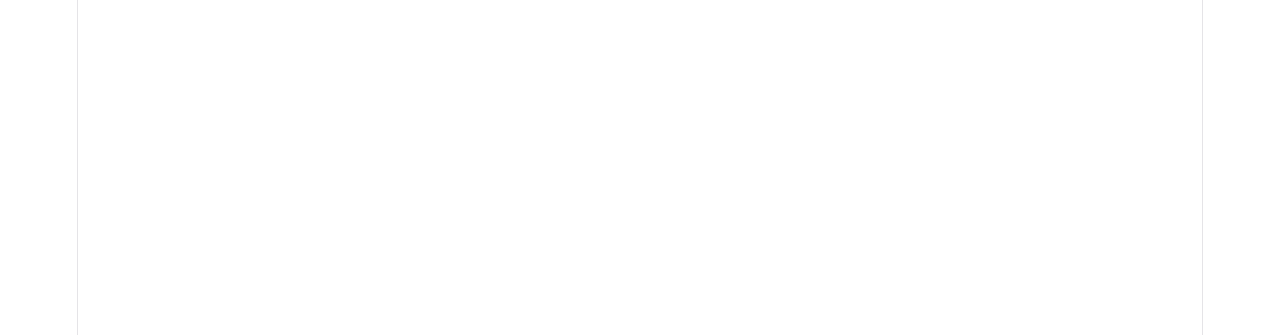
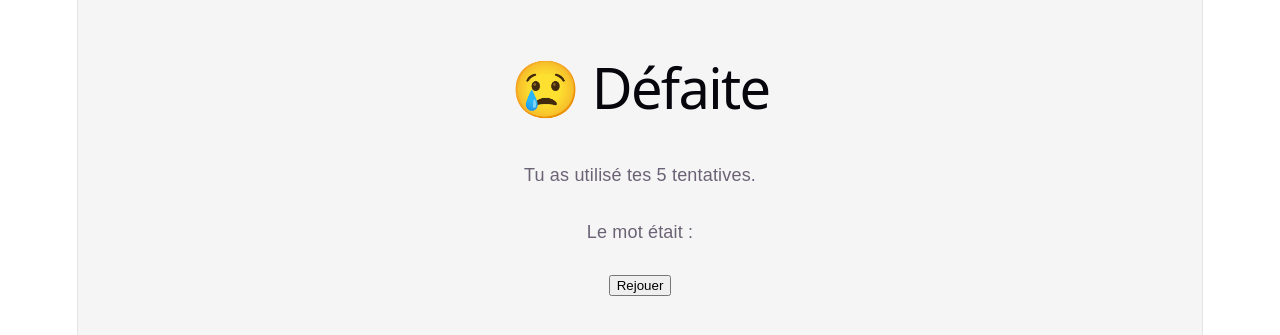
Before and after one commit to EwenDenoual/Wordle, a React (Vite) app in the folder wordle/: page /Resultat in a window 1280 px wide. Before the commit this address had no page. Shown: the part 231-566 px from the top of the page. Built offline with nearby package versions, Linux system fonts and the light colour scheme.

Commit message:
add result page

```diff
--- a/wordle/src/App.jsx
+++ b/wordle/src/App.jsx
@@ -1,6 +1,7 @@
 import { BrowserRouter, Routes, Route } from "react-router-dom";
 import Accueil from "./pages/Accueil";
 import Game from "./pages/Game";
+import Resultat from "./pages/Resultat";
 
 function App() {
   return (
@@ -8,6 +9,7 @@
       <Routes>
         <Route path="/" element={<Accueil />} />
         <Route path="/Game" element={<Game />} />
+        <Route path="/Resultat" element={<Resultat />} />
       </Routes>
     </BrowserRouter>
   );
--- a/wordle/src/pages/Game.jsx
+++ b/wordle/src/pages/Game.jsx
@@ -1,4 +1,5 @@
 import { useEffect, useState } from "react";
+import { useNavigate } from "react-router-dom";
 import "./Game.css";
 import Clavier from "./clavier";
 import Key from "./Key";
@@ -46,6 +47,8 @@
 }
 
 function Game() {
+  const navigate = useNavigate();
+
   const [word, setWord] = useState("");
   const [testedWords, setTestedWords] = useState([]);
   const target = Gettargetword();
@@ -58,12 +61,14 @@
     }
 
     if (attempts.length >= 5) {
-    return;
+      return;
     }
 
     const result = isGoodWord(word.toLowerCase(), target);
 
     setAttempts((prev) => [...prev, result]);
+
+    setTestedWords((prev) => [...prev, word]);
 
     const newAbsentLetters = word
     .toUpperCase()
@@ -73,6 +78,28 @@
     setAbsentLetters((prev) => [
       ...new Set([...prev, ...newAbsentLetters]),
     ]);
+
+     if (word.toLowerCase() === target.toLowerCase()) {
+      navigate("/Resultat", {
+        state: {
+          win: true,
+          target: target,
+          attempts: attempts.length + 1,
+        },
+      });
+      return;
+    }
+
+
+    if (attempts.length === 4) {
+      navigate("/Resultat", {
+        state: {
+          win: false,
+          target: target,
+          attempts: 5,
+        },
+      });
+    }
   }
 
   const handleKeyClick = (letter) => {
@@ -94,8 +121,6 @@
       if (attempts.length >= 5) {
         return;
       }
-
-      setTestedWords((prev) => [...prev, word]);
 
       handleSubmit();
 
--- /dev/null
+++ b/wordle/src/pages/Resultat.jsx
@@ -0,0 +1,36 @@
+import { useLocation, useNavigate } from "react-router-dom";
+
+function Resultat() {
+  const location = useLocation();
+  const navigate = useNavigate();
+
+  const { win, target, attempts } = location.state || {};
+
+  if (win) {
+    return (
+      <div className="page">
+        <h1>🎉 Victoire !</h1>
+        <p>Bravo, tu as trouvé le mot !</p>
+        <p>Nombre de tentatives : {attempts}</p>
+
+        <button onClick={() => navigate("/Game")}>
+          Rejouer
+        </button>
+      </div>
+    );
+  }
+
+  return (
+    <div className="page">
+      <h1>😢 Défaite</h1>
+      <p>Tu as utilisé tes 5 tentatives.</p>
+      <p>Le mot était : <strong>{target}</strong></p>
+
+      <button onClick={() => navigate("/Game")}>
+        Rejouer
+      </button>
+    </div>
+  );
+}
+
+export default Resultat;
```
